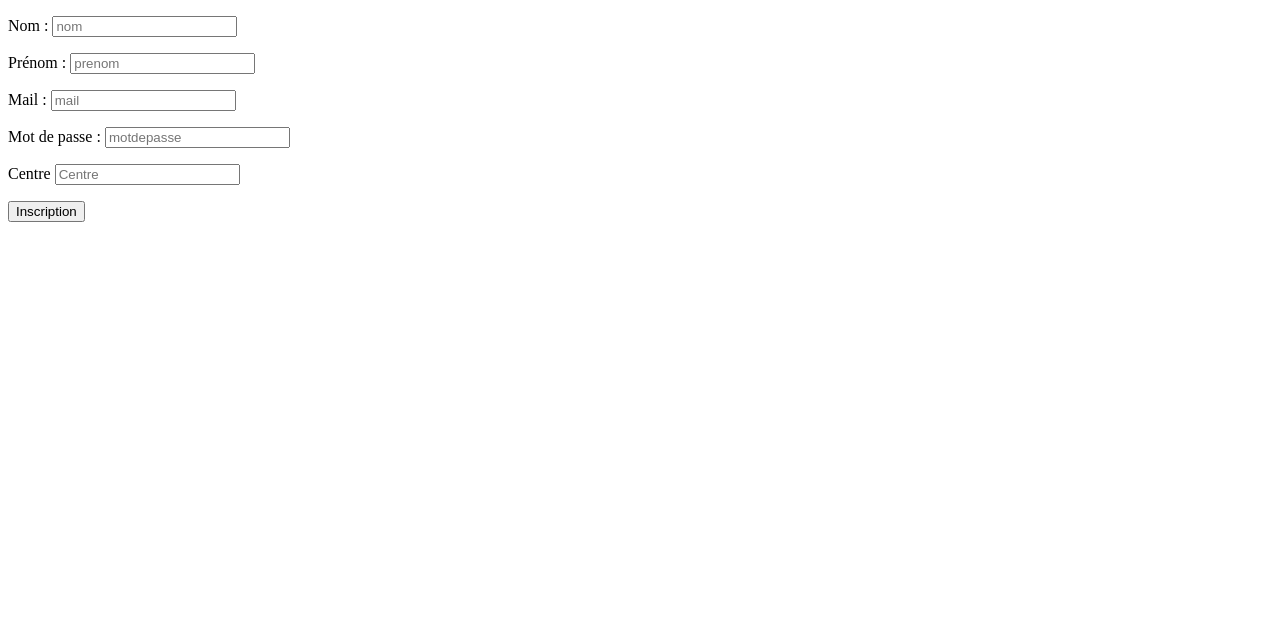
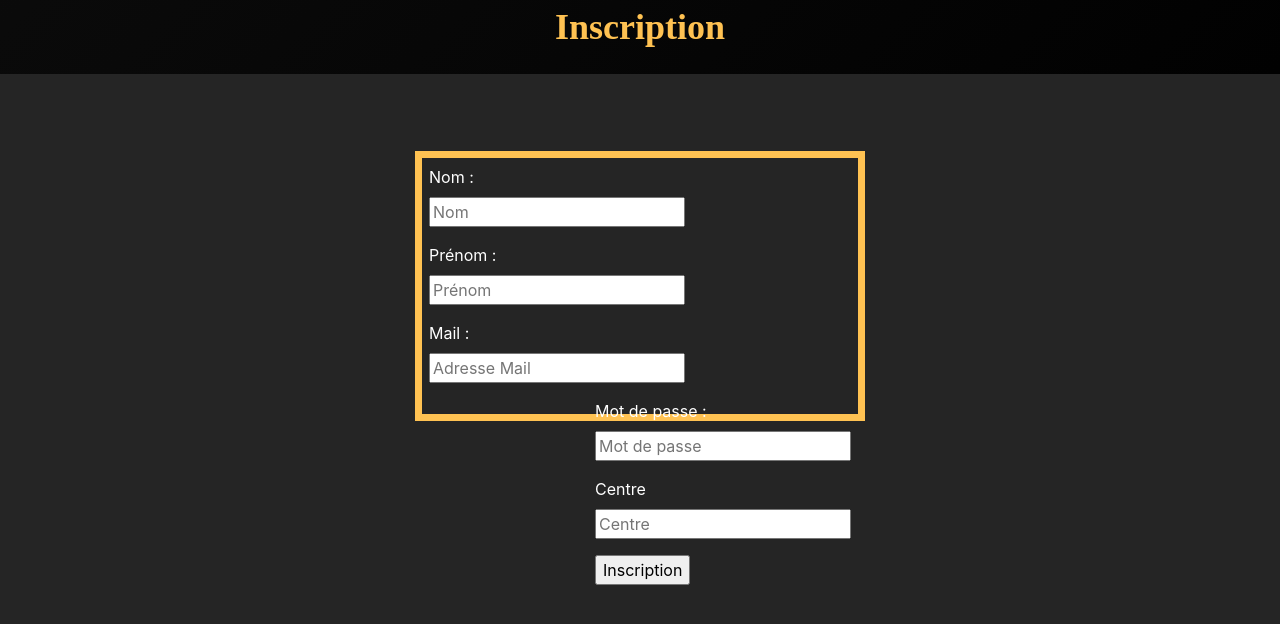
Before and after one commit to BaptisteMiq/ProjetWeb, a Symfony app: template templates/register.html.twig in a window 1280 px wide. Shown: the top 624 px of the page. Run offline with Twig, Linux system fonts and the light colour scheme; the template is opened without the code that fills it, so the values that code supplies are empty; some libraries are stand-ins or nearby versions.

Commit message:
Inscription

```diff
--- a/public/css/style.css
+++ b/public/css/style.css
@@ -119,6 +119,10 @@ a{
 	border: 7px solid hsl(39, 100%, 66%);
 }
 
+.float_right {
+	float: right;
+}
+
 
 @keyframes gradientBG {
 	0% {
--- a/templates/index.html.twig
+++ b/templates/index.html.twig
@@ -11,10 +11,12 @@
     <header>
         {% if user == 0 %}
             <button><a href="/login">Connexion</a></button>
-            <button><a href="/login">Inscription</a></button>
+            <button><a href="/register">Inscription</a></button>
         {% else %}
             <div class="compte"><a href="/profile">Bonjour, {{user.firstname}}</a></div>
         {% endif %}
+
+
 	</header>
 
     <div id="logo" style="text-align: center">
--- a/templates/register.html.twig
+++ b/templates/register.html.twig
@@ -2,47 +2,52 @@
 <html lang="fr">
  <head>
 	 <meta charset="utf-8">
+   <link rel="stylesheet" href="{{ asset('css/bootstrap/css/bootstrap.css') }}" type="text/css"/>
+	 <link rel="stylesheet" href="{{ asset('css/style.css') }}" type="text/css"/>
 	 <title>Projet Web</title>
  </head>
 
 
  <body>
+ <header>
+		<div class="titrehead">Inscription</div>
+	</header>
 
+  <div class="box" style="width: 450px; height: 270px;">
 	<form method="POST" action="/users/register">
-
-	<p>
-        <label> Nom : </label>
-        <input name="lastname" required="required" type="text" placeholder="nom"/>
+	<div style="float: left">
+	  <p>
+        <label> Nom : </label></br>
+        <input name="lastname" required="required" type="text" placeholder="Nom"/>
     </p>
 
-	<p>
-        <label> Prénom : </label>
-        <input name="firstname" required="required" type="text" placeholder="prenom"/>
+	  <p>
+        <label> Prénom : </label></br>
+        <input name="firstname" required="required" type="text" placeholder="Prénom"/>
     </p>
 
-	<p>
-        <label> Mail : </label>
-        <input name="mail" required="required" type="text" placeholder="mail"/>
+	  <p>
+        <label> Mail : </label></br>
+        <input name="mail" required="required" type="text" placeholder="Adresse Mail"/>
+    </p>
+  </div>
+  	<div style="float: right">
+    <p>
+		<label> Mot de passe : </label></br>
+		<input name="password" required="required" type="password" placeholder="Mot de passe" />
     </p>
 
     <p>
-		<label> Mot de passe : </label>
-		<input name="password" required="required" type="password" placeholder="motdepasse" />
-    </p>
-
-    <p>
-		<label> Centre </label>
+		<label> Centre </label></br>
 		<input name="id_Center" required="required" type="text" placeholder="Centre" />
     </p>
 
     <p>
 		<input type="submit" value="Inscription" />
     </p>
+    </div>
 	</form>
-
-
-
-	<footer></footer>
+  </div>
 
  </body>
 </html>
```
